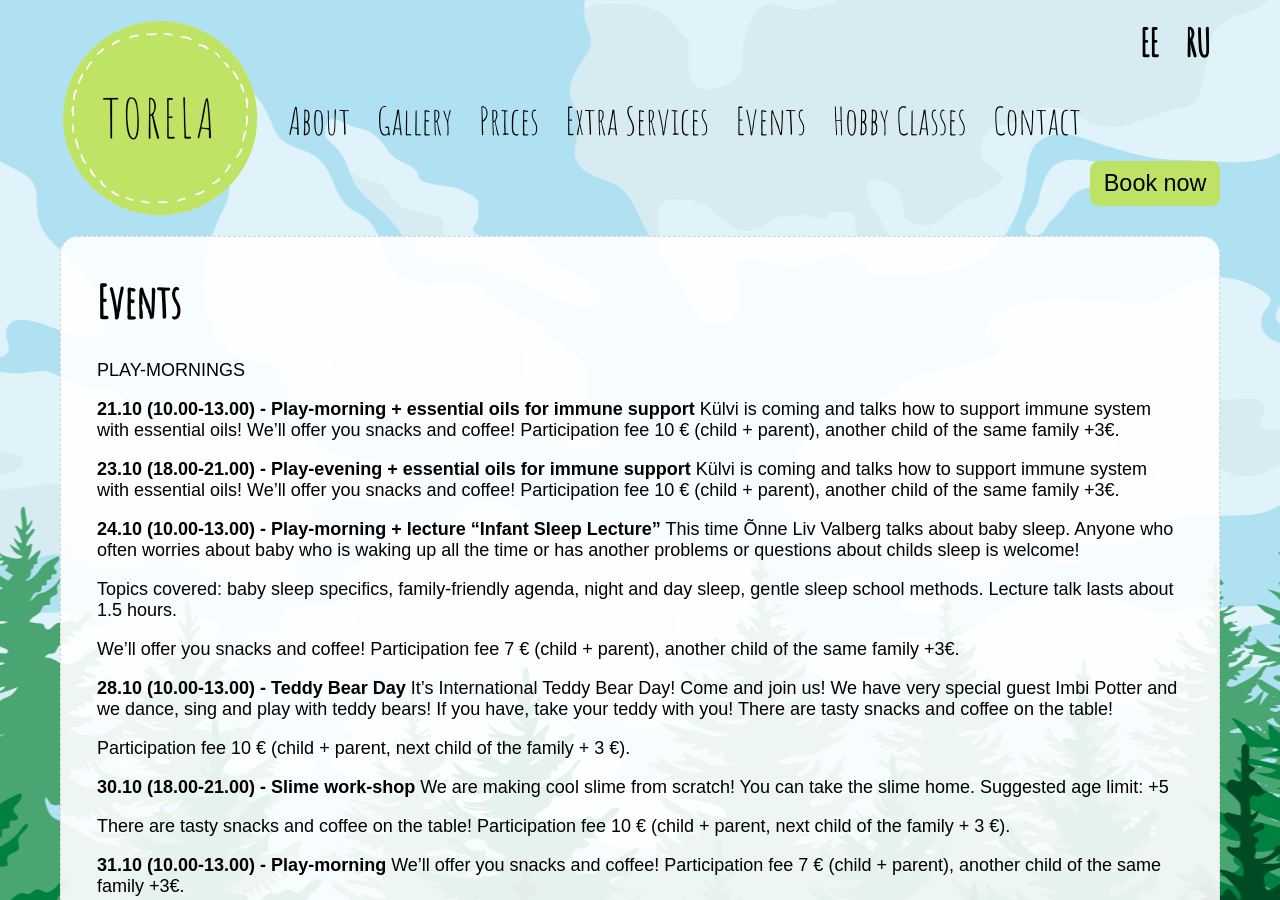
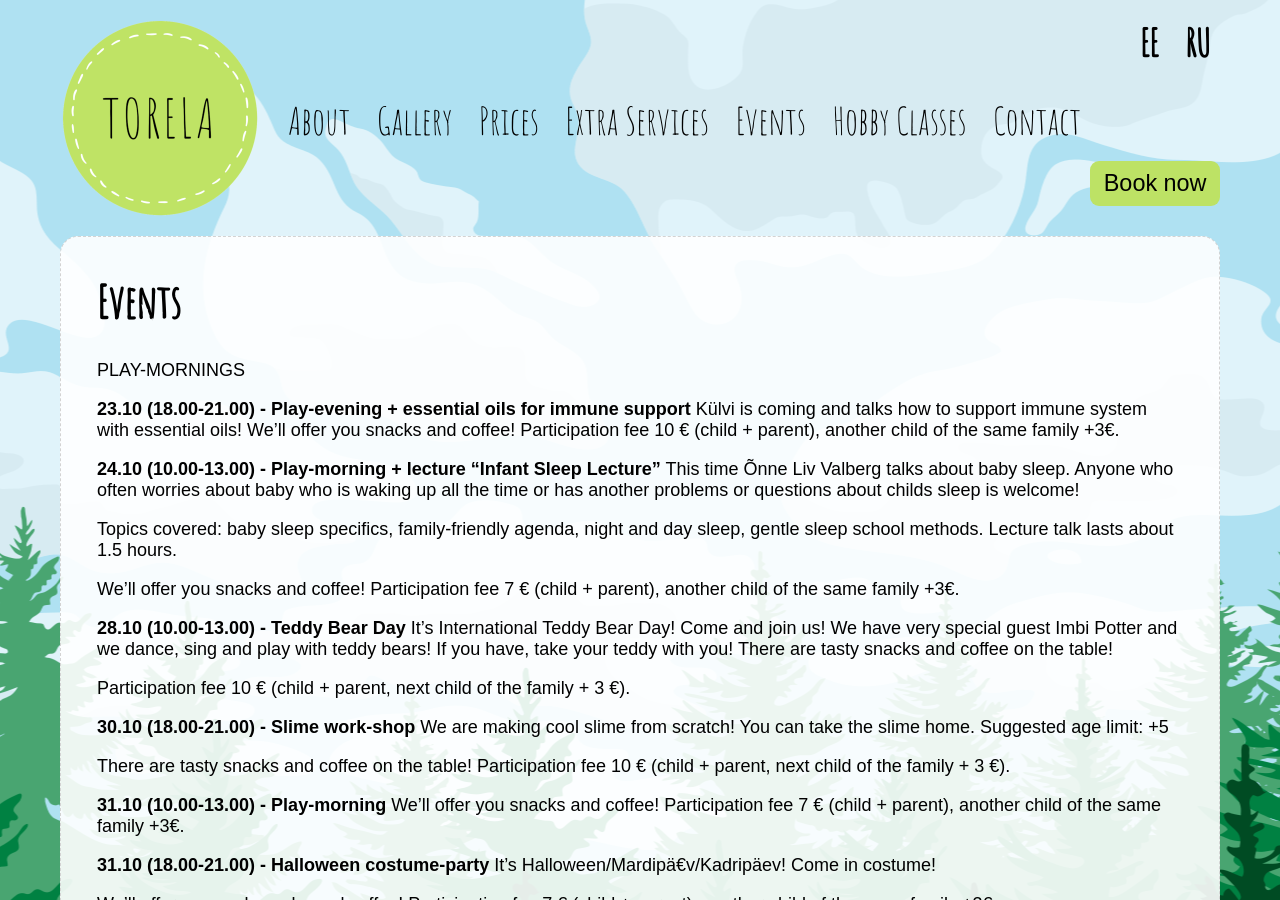
Before and after one commit to mypsik/torela, a Jekyll site: the page built from en/events/index.md, in a window 1280 px wide and 900 px high. Built offline with Jekyll 4.4.1, drawn with Linux system fonts in a browser that asks for light colours.

Commit message:
Update index.md

```diff
--- a/en/events/index.md
+++ b/en/events/index.md
@@ -7,11 +7,6 @@
 ru: /ru/events/
 ---
 PLAY-MORNINGS
-
-
-**21.10 (10.00-13.00) - Play-morning + essential oils for immune support**
-Külvi is coming and talks how to support immune system with essential oils! We'll offer you snacks and coffee!
-Participation fee 10 € (child + parent), another child of the same family +3€.
 
 
 **23.10 (18.00-21.00) - Play-evening + essential oils for immune support**
```
